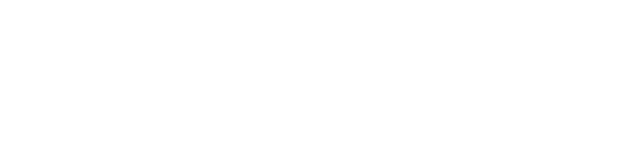
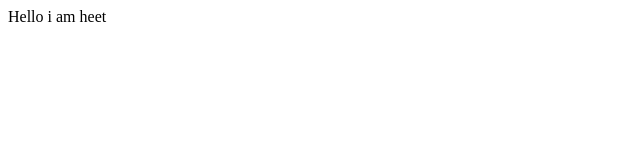
Before and after one commit to Dhairya-Rupala/Web-Porjects-, a plain HTML site: page hamburger/index.html in a window 1280 px wide. Shown: the whole page, without its empty margins (0-640 px from the left). Drawn offline with Linux system fonts and the light colour scheme.

Commit message:
new HTML file

```diff
--- a/hamburger/index.html
+++ b/hamburger/index.html
@@ -8,6 +8,8 @@
     <link rel="stylesheet" href="styles.css" />
   </head>
   <body>
+    Hello i am heet
+
     <script src="app.js"></script>
   </body>
 </html>
```
